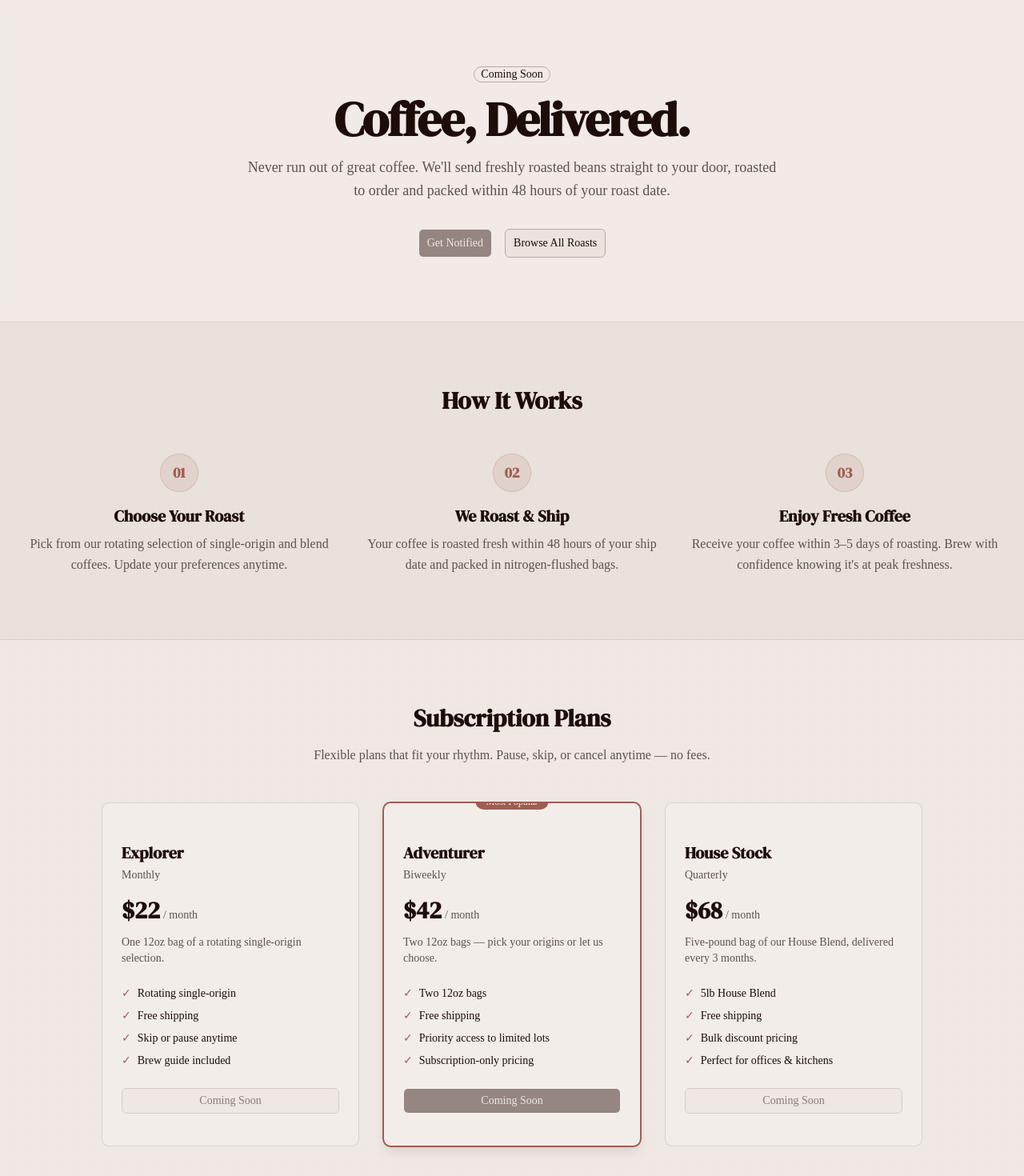
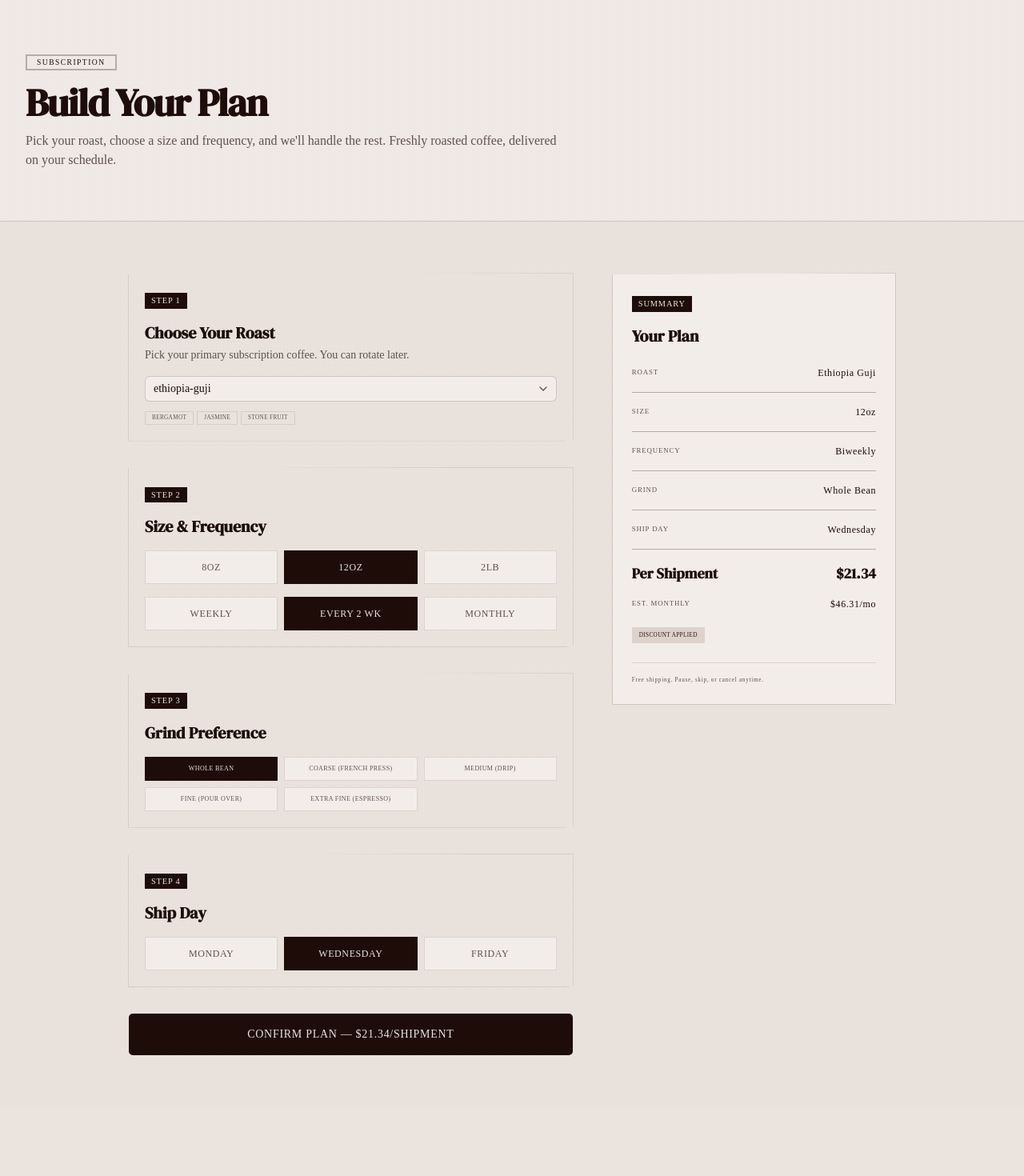
Before and after one commit to anas-khan-antimatter/mkt-kiln-coffee, a Next.js app: page /subscription in a window 1280 px wide. Shown: the top 1470 px of the page at 80% size. After the commit the page ends 1384 px from the top, so only its background shows below. Built offline with nearby package versions, Linux system fonts and the light colour scheme.

Commit message:
antimatter: checkpoint c-1790732958368-5sc64

```diff
--- a/src/app/subscription/page.tsx
+++ b/src/app/subscription/page.tsx
@@ -1,248 +1,305 @@
+"use client";
+
+import { useState, useMemo } from "react";
 import Link from "next/link";
 import { roasts } from "@/data";
 import { Button } from "@/components/ui/button";
 import { Card, CardContent } from "@/components/ui/card";
 import { Badge } from "@/components/ui/badge";
+import {
+  Select,
+  SelectContent,
+  SelectItem,
+  SelectTrigger,
+  SelectValue,
+} from "@/components/ui/select";
+import { Separator } from "@/components/ui/separator";
+
+type BagSize = "8oz" | "12oz" | "2lb";
+type Frequency = "weekly" | "biweekly" | "monthly";
+type Grind = "whole-bean" | "coarse" | "medium" | "fine" | "espresso";
+type ShipDay = "mon" | "wed" | "fri";
+
+const FREQ_MULTIPLIER: Record<Frequency, number> = {
+  weekly: 4.33,
+  biweekly: 2.17,
+  monthly: 1,
+};
+
+const GRIND_LABELS: Record<Grind, string> = {
+  "whole-bean": "Whole Bean",
+  coarse: "Coarse (French Press)",
+  medium: "Medium (Drip)",
+  fine: "Fine (Pour Over)",
+  espresso: "Extra Fine (Espresso)",
+};
 
 export default function SubscriptionPage() {
-  const subscriptionRoasts = roasts.filter((r) => r.available).slice(0, 3);
+  const [selectedRoastId, setSelectedRoastId] = useState<string>(roasts[0]?.id ?? "");
+  const [bagSize, setBagSize] = useState<BagSize>("12oz");
+  const [frequency, setFrequency] = useState<Frequency>("biweekly");
+  const [grind, setGrind] = useState<Grind>("whole-bean");
+  const [shipDay, setShipDay] = useState<ShipDay>("wed");
+  const [submitted, setSubmitted] = useState(false);
 
+  const selectedRoast = roasts.find((r) => r.id === selectedRoastId);
+  const priceOption = selectedRoast?.priceOptions.find((o) => o.size === bagSize);
+  const basePrice = priceOption?.price ?? selectedRoast?.price ?? 20;
+
+  // Bulk discount: 2lb gets 10% off, biweekly & monthly get additional discount
+  const bulkDiscount = bagSize === "2lb" ? 0.9 : 1;
+  const freqDiscount = frequency === "monthly" ? 0.95 : frequency === "biweekly" ? 0.97 : 1;
+  const effectivePrice = basePrice * bulkDiscount * freqDiscount;
+  const monthlyTotal = Math.round(effectivePrice * FREQ_MULTIPLIER[frequency] * 100) / 100;
+  const perShipment = Math.round(effectivePrice * 100) / 100;
+
+  const handleSubmit = async () => {
+    try {
+      await fetch("/api/subscribe", {
+        method: "POST",
+        headers: { "Content-Type": "application/json" },
+        body: JSON.stringify({
+          roastId: selectedRoastId,
+          bagSize,
+          frequency,
+          grind,
+          shipDay,
+        }),
+      });
+    } catch {}
+    setSubmitted(true);
+  };
+
+  const resetBuilder = () => setSubmitted(false);
+
+  if (submitted) {
     return (
-    <div className="min-h-screen bg-industrial">
-      {/* hero */}
-      <div className="border-b border-border/40 bg-card/80 backdrop-blur-sm">
-        <div className="mx-auto max-w-7xl px-4 py-20 sm:px-6 lg:px-8 text-center">
-          <Badge variant="outline" className="mb-4 text-sm">
-            Coming Soon
-          </Badge>
-          <h1 className="font-heading text-4xl font-bold tracking-tight sm:text-5xl lg:text-6xl">
-            Coffee, Delivered.
-          </h1>
-          <p className="mt-4 text-lg text-muted-foreground max-w-2xl mx-auto leading-relaxed">
-            Never run out of great coffee. We&apos;ll send freshly roasted beans
-            straight to your door, roasted to order and packed within 48 hours
-            of your roast date.
+      <div className="min-h-screen bg-kraft flex items-center justify-center">
+        <div className="max-w-lg text-center px-4">
+          <div className="text-6xl mb-6 opacity-80">☕</div>
+          <span className="lot-badge text-[0.5rem] mb-3">CONFIRMED</span>
+          <h1 className="font-heading text-4xl font-bold mt-2">Plan Saved</h1>
+          <p className="mt-4 text-muted-foreground font-sans leading-relaxed">
+            Your subscription preference has been recorded. We&apos;ll send a confirmation
+            email with your first shipment date and a link to manage your plan.
           </p>
-          <div className="mt-8 flex flex-wrap justify-center gap-4">
-            <Button size="lg" disabled>
-              Get Notified
-            </Button>
-            <Button size="lg" variant="outline" asChild>
-              <Link href="/roasts">Browse All Roasts</Link>
+          <p className="font-lot text-[0.55rem] tracking-widest text-muted-foreground mt-2 uppercase">
+            {perShipment.toFixed(2)}/ship &middot; ~{monthlyTotal.toFixed(2)}/mo &middot; {GRIND_LABELS[grind]}
+          </p>
+          <Button
+            className="mt-8 font-mono text-xs uppercase tracking-wider"
+            variant="outline"
+            onClick={resetBuilder}
+          >
+            Build Another Plan
           </Button>
         </div>
       </div>
+    );
+  }
+
+  return (
+    <div className="min-h-screen bg-kraft">
+      {/* header */}
+      <div className="border-b border-border/60 bg-card/70">
+        <div className="mx-auto max-w-7xl px-4 py-16 sm:px-6 lg:px-8">
+          <Badge variant="outline" className="mb-4 font-lot text-[0.6rem] tracking-[0.15em] rounded-none border-2 border-double px-3 py-1">
+            SUBSCRIPTION
+          </Badge>
+          <h1 className="font-heading text-4xl font-bold tracking-tight sm:text-5xl">
+            Build Your Plan
+          </h1>
+          <p className="mt-3 text-muted-foreground max-w-2xl font-sans">
+            Pick your roast, choose a size and frequency, and we&apos;ll handle the rest.
+            Freshly roasted coffee, delivered on your schedule.
+          </p>
+        </div>
       </div>
 
-      {/* how it works */}
-      <section className="mx-auto max-w-7xl px-4 py-20 sm:px-6 lg:px-8">
-        <h2 className="font-heading text-3xl font-bold text-center mb-12">
-          How It Works
-        </h2>
-        <div className="grid gap-8 sm:grid-cols-3">
-          {[
-            {
-              step: "01",
-              title: "Choose Your Roast",
-              desc: "Pick from our rotating selection of single-origin and blend coffees. Update your preferences anytime.",
-            },
-            {
-              step: "02",
-              title: "We Roast & Ship",
-              desc: "Your coffee is roasted fresh within 48 hours of your ship date and packed in nitrogen-flushed bags.",
-            },
-            {
-              step: "03",
-              title: "Enjoy Fresh Coffee",
-              desc: "Receive your coffee within 3–5 days of roasting. Brew with confidence knowing it's at peak freshness.",
-            },
-          ].map((item) => (
-            <div key={item.step} className="text-center">
-              <div className="inline-flex h-12 w-12 items-center justify-center rounded-full bg-accent/10 text-accent border border-accent/20 font-heading text-lg font-bold mb-4">
-                {item.step}
+      {/* builder */}
+      <div className="mx-auto max-w-5xl px-4 py-16 sm:px-6 lg:px-8">
+        <div className="grid gap-12 lg:grid-cols-5">
+          {/* form */}
+          <div className="lg:col-span-3 space-y-8">
+            {/* 1. Choose Roast */}
+            <div className="border border-border/40 p-5 rough-edge">
+              <span className="lot-badge text-[0.45rem] mb-2">STEP 1</span>
+              <h2 className="font-heading text-xl font-bold mt-2">Choose Your Roast</h2>
+              <p className="text-sm text-muted-foreground mt-1 font-sans">
+                Pick your primary subscription coffee. You can rotate later.
+              </p>
+              <div className="mt-4">
+                <Select value={selectedRoastId} onValueChange={(v) => v && setSelectedRoastId(v)}>
+                  <SelectTrigger className="w-full bg-card border-border/60">
+                    <SelectValue placeholder="Select a roast" />
+                  </SelectTrigger>
+                  <SelectContent>
+                    {roasts.filter((r) => r.available).map((r) => (
+                      <SelectItem key={r.id} value={r.id}>
+                        {r.name} &mdash; {r.origin} &middot; {r.process}
+                      </SelectItem>
+                    ))}
+                  </SelectContent>
+                </Select>
               </div>
-              <h3 className="font-heading text-xl font-semibold mb-2">{item.title}</h3>
-              <p className="text-muted-foreground leading-relaxed">{item.desc}</p>
-            </div>
+              {selectedRoast && (
+                <div className="mt-3 flex flex-wrap gap-1">
+                  {selectedRoast.flavorNotes.slice(0, 3).map((n) => (
+                    <span key={n} className="border border-border/40 px-2 py-0.5 font-lot text-[0.45rem] tracking-wider uppercase text-muted-foreground">
+                      {n}
+                    </span>
                   ))}
                 </div>
-      </section>
+              )}
+            </div>
 
-      {/* plans */}
-      <section className="border-t border-border/40 bg-card/60">
-        <div className="mx-auto max-w-7xl px-4 py-20 sm:px-6 lg:px-8">
-          <h2 className="font-heading text-3xl font-bold text-center mb-4">
-            Subscription Plans
-          </h2>
-          <p className="text-muted-foreground text-center max-w-xl mx-auto mb-12">
-            Flexible plans that fit your rhythm. Pause, skip, or cancel anytime — no fees.
-          </p>
-          <div className="grid gap-8 md:grid-cols-3 max-w-5xl mx-auto">
-            {[
-              {
-                name: "Explorer",
-                freq: "Monthly",
-                price: 22,
-                desc: "One 12oz bag of a rotating single-origin selection.",
-                features: [
-                  "Rotating single-origin",
-                  "Free shipping",
-                  "Skip or pause anytime",
-                  "Brew guide included",
-                ],
-              },
-              {
-                name: "Adventurer",
-                freq: "Biweekly",
-                price: 42,
-                desc: "Two 12oz bags — pick your origins or let us choose.",
-                features: [
-                  "Two 12oz bags",
-                  "Free shipping",
-                  "Priority access to limited lots",
-                  "Subscription-only pricing",
-                ],
-                popular: true,
-              },
-              {
-                name: "House Stock",
-                freq: "Quarterly",
-                price: 68,
-                desc: "Five-pound bag of our House Blend, delivered every 3 months.",
-                features: [
-                  "5lb House Blend",
-                  "Free shipping",
-                  "Bulk discount pricing",
-                  "Perfect for offices & kitchens",
-                ],
-              },
-            ].map((plan) => (
-              <Card
-                key={plan.name}
-                className={`relative border-border/40 ${
-                  plan.popular ? "ring-2 ring-accent shadow-lg" : ""
+            {/* 2. Bag Size & Frequency */}
+            <div className="border border-border/40 p-5 rough-edge">
+              <span className="lot-badge text-[0.45rem] mb-2">STEP 2</span>
+              <h2 className="font-heading text-xl font-bold mt-2">Size &amp; Frequency</h2>
+
+              <div className="mt-4 grid grid-cols-3 gap-2">
+                {(["8oz", "12oz", "2lb"] as BagSize[]).map((size) => (
+                  <button
+                    key={size}
+                    onClick={() => setBagSize(size)}
+                    className={`border py-3 text-center transition-all font-lot text-xs tracking-wider uppercase ${
+                      bagSize === size
+                        ? "border-foreground bg-foreground text-background"
+                        : "border-border/40 bg-card text-muted-foreground hover:border-border/70"
                     }`}
                   >
-                {plan.popular && (
-                  <div className="absolute -top-3 left-1/2 -translate-x-1/2">
-                    <Badge className="bg-accent text-accent-foreground text-xs px-3 py-1">
-                      Most Popular
-                    </Badge>
+                    {size}
+                  </button>
+                ))}
               </div>
-                )}
-                <CardContent className="p-6 pt-8">
-                  <h3 className="font-heading text-xl font-semibold">{plan.name}</h3>
-                  <p className="text-sm text-muted-foreground mt-1">{plan.freq}</p>
-                  <div className="mt-4 flex items-baseline gap-1">
-                    <span className="text-3xl font-bold font-heading">${plan.price}</span>
-                    <span className="text-sm text-muted-foreground">/ month</span>
-                  </div>
-                  <p className="text-sm text-muted-foreground mt-3">{plan.desc}</p>
-                  <ul className="mt-6 space-y-2">
-                    {plan.features.map((f) => (
-                      <li key={f} className="flex items-center gap-2 text-sm">
-                        <span className="text-accent">✓</span>
-                        {f}
-                      </li>
-                    ))}
-                  </ul>
-                  <Button
-                    className="w-full mt-6"
-                    variant={plan.popular ? "default" : "outline"}
-                    disabled
+
+              <div className="mt-4 grid grid-cols-3 gap-2">
+                {(["weekly", "biweekly", "monthly"] as Frequency[]).map((freq) => (
+                  <button
+                    key={freq}
+                    onClick={() => setFrequency(freq)}
+                    className={`border py-3 text-center transition-all font-lot text-xs tracking-wider uppercase ${
+                      frequency === freq
+                        ? "border-foreground bg-foreground text-background"
+                        : "border-border/40 bg-card text-muted-foreground hover:border-border/70"
+                    }`}
                   >
-                    Coming Soon
-                  </Button>
-                </CardContent>
-              </Card>
+                    {freq === "weekly" ? "Weekly" : freq === "biweekly" ? "Every 2 Wk" : "Monthly"}
+                  </button>
                 ))}
               </div>
             </div>
-      </section>
 
-      {/* featured roasts sample */}
-      <section className="mx-auto max-w-7xl px-4 py-20 sm:px-6 lg:px-8">
-        <h2 className="font-heading text-3xl font-bold text-center mb-4">
-          What&apos;s in a Subscription?
-        </h2>
-        <p className="text-muted-foreground text-center max-w-xl mx-auto mb-12">
-          Subscribers receive access to our rotating selection. Here&apos;s a taste
-          of what&apos;s currently on the menu.
-        </p>
-        <div className="grid gap-6 sm:grid-cols-3">
-          {subscriptionRoasts.map((r) => (
-            <Link key={r.id} href={`/roasts/${r.id}`}>
-              <Card className="h-full border-border/40 hover:shadow-lg transition-all hover:-translate-y-0.5">
-                <div className="aspect-[4/3] bg-gradient-to-br from-secondary to-muted flex items-center justify-center">
-                  <div className="text-center p-4">
-                    <div className="text-3xl mb-1">☕</div>
-                    <p className="text-sm font-medium text-muted-foreground">{r.name}</p>
-                  </div>
-                </div>
-                <CardContent className="p-4">
-                  <h3 className="font-heading font-semibold">{r.name}</h3>
-                  <p className="text-sm text-muted-foreground mt-1">
-                    {r.origin} · {r.process}
-                  </p>
-                  <div className="mt-2 flex flex-wrap gap-1">
-                    {r.flavorNotes.slice(0, 3).map((note) => (
-                      <span
-                        key={note}
-                        className="inline-block rounded-full bg-accent/10 px-2 py-0.5 text-xs text-accent-foreground/70"
+            {/* 3. Grind */}
+            <div className="border border-border/40 p-5 rough-edge">
+              <span className="lot-badge text-[0.45rem] mb-2">STEP 3</span>
+              <h2 className="font-heading text-xl font-bold mt-2">Grind Preference</h2>
+              <div className="mt-4 grid grid-cols-2 sm:grid-cols-3 gap-2">
+                {(["whole-bean", "coarse", "medium", "fine", "espresso"] as Grind[]).map((g) => (
+                  <button
+                    key={g}
+                    onClick={() => setGrind(g)}
+                    className={`border py-2 px-3 text-center transition-all font-lot text-[0.5rem] tracking-wider uppercase ${
+                      grind === g
+                        ? "border-foreground bg-foreground text-background"
+                        : "border-border/40 bg-card text-muted-foreground hover:border-border/70"
+                    }`}
                   >
-                        {note}
-                      </span>
-                    ))}
-                  </div>
-                </CardContent>
-              </Card>
-            </Link>
-          ))}
-        </div>
-        <div className="text-center mt-8">
-          <Button variant="outline" asChild>
-            <Link href="/roasts">View Full Catalog</Link>
-          </Button>
-        </div>
-      </section>
-
-      {/* faq */}
-      <section className="border-t border-border/40 bg-card/60">
-        <div className="mx-auto max-w-3xl px-4 py-20 sm:px-6 lg:px-8">
-          <h2 className="font-heading text-3xl font-bold text-center mb-12">
-            Frequently Asked
-          </h2>
-          <div className="space-y-8">
-            {[
-              {
-                q: "When will coffee ship?",
-                a: "We roast every Monday and Wednesday. Subscriptions placed before Sunday at noon ship the following Monday.",
-              },
-              {
-                q: "Can I pause or skip?",
-                a: "Absolutely. You can pause, skip, or cancel your subscription anytime from your account dashboard — no fees, no hassle.",
-              },
-              {
-                q: "Can I change my coffee selection?",
-                a: "Yes. Log in to your subscription dashboard and swap origins or blends before your next shipment window closes (48 hours before roast day).",
-              },
-              {
-                q: "How is the coffee packaged?",
-                a: "Each bag is nitrogen-flushed within hours of roasting to lock in freshness. We use resealable, recyclable bags with a one-way valve.",
-              },
-              {
-                q: "Do you ship to PO boxes or APO?",
-                a: "We ship to all 50 states via USPS and UPS. PO boxes and APO/FPO addresses are supported with USPS delivery.",
-              },
-            ].map((faq) => (
-              <div key={faq.q}>
-                <h3 className="font-heading text-lg font-semibold mb-2">{faq.q}</h3>
-                <p className="text-muted-foreground leading-relaxed">{faq.a}</p>
-              </div>
+                    {GRIND_LABELS[g]}
+                  </button>
                 ))}
               </div>
             </div>
-      </section>
+
+            {/* 4. Ship Day */}
+            <div className="border border-border/40 p-5 rough-edge">
+              <span className="lot-badge text-[0.45rem] mb-2">STEP 4</span>
+              <h2 className="font-heading text-xl font-bold mt-2">Ship Day</h2>
+              <div className="mt-4 grid grid-cols-3 gap-2">
+                {(["mon", "wed", "fri"] as ShipDay[]).map((day) => (
+                  <button
+                    key={day}
+                    onClick={() => setShipDay(day)}
+                    className={`border py-3 text-center transition-all font-lot text-xs tracking-wider uppercase ${
+                      shipDay === day
+                        ? "border-foreground bg-foreground text-background"
+                        : "border-border/40 bg-card text-muted-foreground hover:border-border/70"
+                    }`}
+                  >
+                    {day === "mon" ? "Monday" : day === "wed" ? "Wednesday" : "Friday"}
+                  </button>
+                ))}
+              </div>
+            </div>
+
+            <Button
+              className="w-full font-mono text-sm uppercase tracking-wider bg-foreground text-background hover:bg-foreground/90 py-4 h-auto"
+              size="lg"
+              onClick={handleSubmit}
+            >
+              Confirm Plan &mdash; ${perShipment.toFixed(2)}/shipment
+            </Button>
+          </div>
+
+          {/* summary sidebar */}
+          <div className="lg:col-span-2">
+            <div className="sticky top-20 border border-border/60 bg-card p-6 rough-edge">
+              <span className="lot-badge text-[0.45rem] mb-2">SUMMARY</span>
+              <h3 className="font-heading text-xl font-bold mt-2">Your Plan</h3>
+
+              <div className="mt-6 space-y-4">
+                <div className="flex justify-between items-center">
+                  <span className="font-lot text-[0.55rem] tracking-widest text-muted-foreground uppercase">Roast</span>
+                  <span className="font-lot text-xs tracking-wider text-right">{selectedRoast?.name ?? "—"}</span>
+                </div>
+                <Separator />
+                <div className="flex justify-between items-center">
+                  <span className="font-lot text-[0.55rem] tracking-widest text-muted-foreground uppercase">Size</span>
+                  <span className="font-lot text-xs tracking-wider">{bagSize}</span>
+                </div>
+                <Separator />
+                <div className="flex justify-between items-center">
+                  <span className="font-lot text-[0.55rem] tracking-widest text-muted-foreground uppercase">Frequency</span>
+                  <span className="font-lot text-xs tracking-wider capitalize">{frequency}</span>
+                </div>
+                <Separator />
+                <div className="flex justify-between items-center">
+                  <span className="font-lot text-[0.55rem] tracking-widest text-muted-foreground uppercase">Grind</span>
+                  <span className="font-lot text-xs tracking-wider">{GRIND_LABELS[grind]}</span>
+                </div>
+                <Separator />
+                <div className="flex justify-between items-center">
+                  <span className="font-lot text-[0.55rem] tracking-widest text-muted-foreground uppercase">Ship Day</span>
+                  <span className="font-lot text-xs tracking-wider capitalize">{shipDay === "mon" ? "Monday" : shipDay === "wed" ? "Wednesday" : "Friday"}</span>
+                </div>
+                <Separator />
+                <div className="flex justify-between items-center text-lg">
+                  <span className="font-heading font-bold">Per Shipment</span>
+                  <span className="font-heading font-bold">${perShipment.toFixed(2)}</span>
+                </div>
+                <div className="flex justify-between items-center">
+                  <span className="font-lot text-[0.55rem] tracking-widest text-muted-foreground uppercase">Est. Monthly</span>
+                  <span className="font-lot text-xs tracking-wider">${monthlyTotal.toFixed(2)}/mo</span>
+                </div>
+                {bulkDiscount < 1 || freqDiscount < 1 ? (
+                  <div className="mt-2">
+                    <Badge variant="secondary" className="font-lot text-[0.45rem] tracking-wider uppercase rounded-none">
+                      Discount applied
+                    </Badge>
+                  </div>
+                ) : null}
+              </div>
+
+              <div className="mt-6 border-t border-border/40 pt-4">
+                <p className="font-lot text-[0.45rem] tracking-widest text-muted-foreground">
+                  Free shipping. Pause, skip, or cancel anytime.
+                </p>
+              </div>
+            </div>
+          </div>
+        </div>
+      </div>
     </div>
   );
 }
```
Lines whose indentation alone changed are shown as unchanged.
